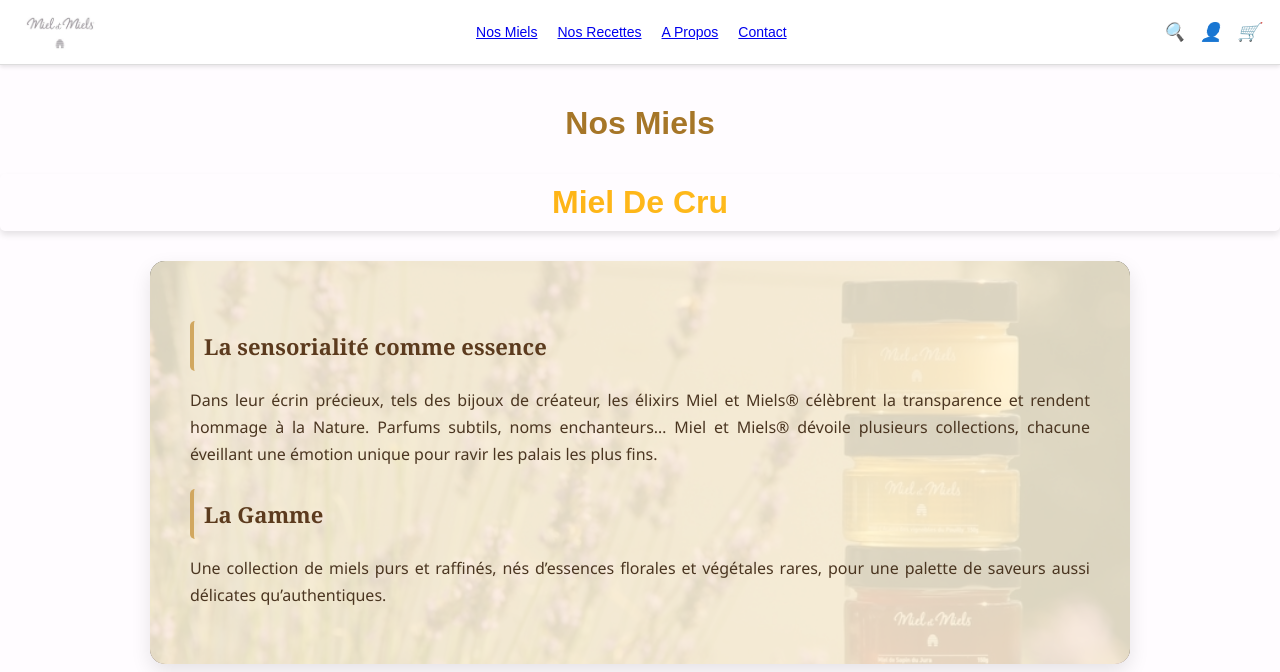
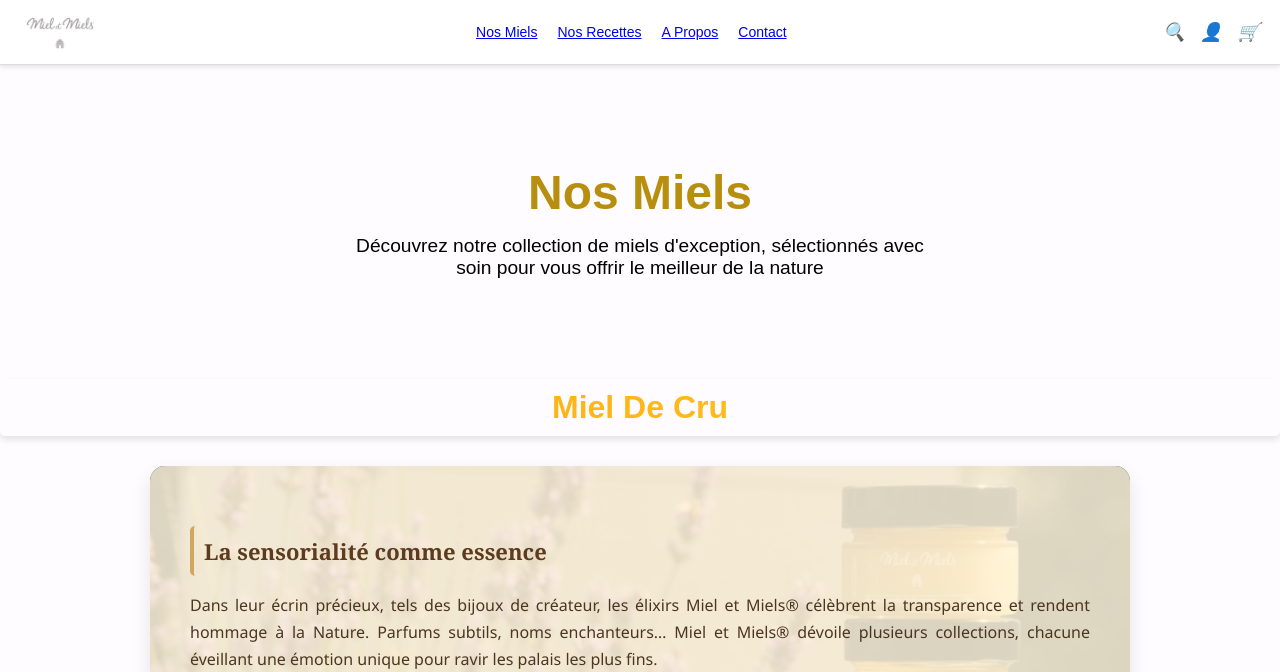
Before and after one commit to Asmaa-dev-coder/notre-projet-dev, a plain HTML site: page projet/Content/produits.html in a window 1280 px wide. Shown: the top 672 px of the page. Drawn offline with Linux system fonts and the light colour scheme; files whose address does not match are found by name; a web font is replaced by a local one.

Commit message:
modififcation

```diff
--- a/projet/Content/produits.html
+++ b/projet/Content/produits.html
@@ -4,7 +4,12 @@
     <meta charset="UTF-8">
     <meta name="viewport" content="width=device-width, initial-scale=1.0">
     <title>Miel et Miels</title>
+
     <link rel="stylesheet" href="projet/Styles/produits.css">
+    <!-- Ajout de polices Google -->
+    <link rel="preconnect" href="../Font/Playfair,Poppins.zip">
+    <link rel="preconnect" href="../Font/Playfair.zip" crossorigin>
+    <link href="https://fonts.googleapis.com/css2?family=Playfair+Display:wght@400;500;600;700&family=Poppins:wght@300;400;500&display=swap" rel="stylesheet">
 </head>
 <body>
     <header class="header">
@@ -22,7 +27,11 @@
               <i class="cart-icon">🛒</i>
             </div>
           </header>
-          <h1 class="titre-page">Nos Miels</h1>
+          <main>
+          <section class="hero-section">
+            <h1 class="titre-page">Nos Miels</h1>
+            <p class="subtitle">Découvrez notre collection de miels d'exception, sélectionnés avec soin pour vous offrir le meilleur de la nature</p>
+            </section>
           <!-- Miel de cru -->
     <div class="produit-section">
         <h3 class="titre-principal">Miel De Cru</h3>
--- a/projet/Content/projet/Styles/produits.css
+++ b/projet/Content/projet/Styles/produits.css
@@ -148,7 +148,36 @@
     font-size: 32px;
     margin: 40px 0 20px;
     color: #a67628;
+
   }
+  .hero-section {
+    background-color: var(--light-color);
+    padding: 60px 20px;
+    text-align: center;
+    margin-bottom: 40px;
+  }
+  .titre-page {
+    font-family: "Mapolice" , sans-serif;
+    font-family: var(--font-title);
+    font-size: 3rem;
+    color: #b88e0e;
+    margin-bottom: 15px;
+  }
+
+  .subtitle {
+    font-family: "Mapolice", sans-serif;
+    font-size: 1.2rem;
+    max-width: 600px;
+    margin: 0 auto;
+    color: color(srgb red green blue)
+  }
+  @font-face {
+    font-family: 'Mapolice'; /* Le nom que tu vas utiliser pour la police */
+    src: url('projet/Font/Mapolice.ttf/Playfair-Italic-VariableFont_opsz\,wdth\,wght.ttf') format('truetype');
+    font-weight: normal;
+    font-style: normal;
+  }
+  /*produits*/
   .produits {
     padding: 40px 50px;
   }
--- a/projet/Styles/produits.css
+++ b/projet/Styles/produits.css
@@ -143,12 +143,41 @@
       font-size: 18px;
       cursor: pointer;
     }*/
-      .titre-page {
+     /* .titre-page {
     text-align: center;
     font-size: 32px;
     margin: 40px 0 20px;
     color: #a67628;
+  }*/
+  .hero-section {
+    background-color: var(--light-color);
+    padding: 60px 20px;
+    text-align: center;
+    margin-bottom: 40px;
   }
+  .titre-page {
+    font-family: "Mapolice" , sans-serif;
+    font-family: var(--font-title);
+    font-size: 3rem;
+    color: var(--secondary-color);
+    margin-bottom: 15px;
+  }
+
+  .subtitle {
+    font-size: 1.2rem;
+    max-width: 600px;
+    margin: 0 auto;
+    color: var(--dark-color);
+  }
+  @font-face {
+    font-family: 'Mapolice'; /* Le nom que tu vas utiliser pour la police */
+    src: url('../Font/Mapolice.ttf/Playfair-Italic-VariableFont_opsz\,wdth\,wght.ttf') format('truetype');
+    font-weight: normal;
+    font-style: normal;
+  }
+
+
+  /*produits*/
   .produits {
     padding: 40px 50px;
   }
```
Also changed, not shown: 5 other files.
